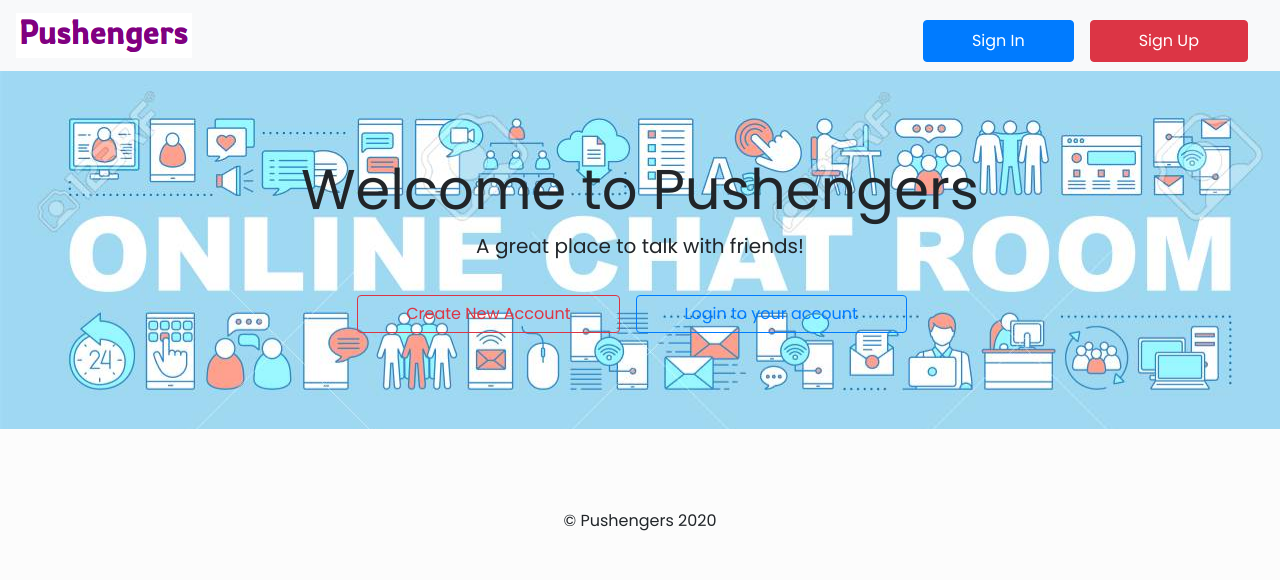
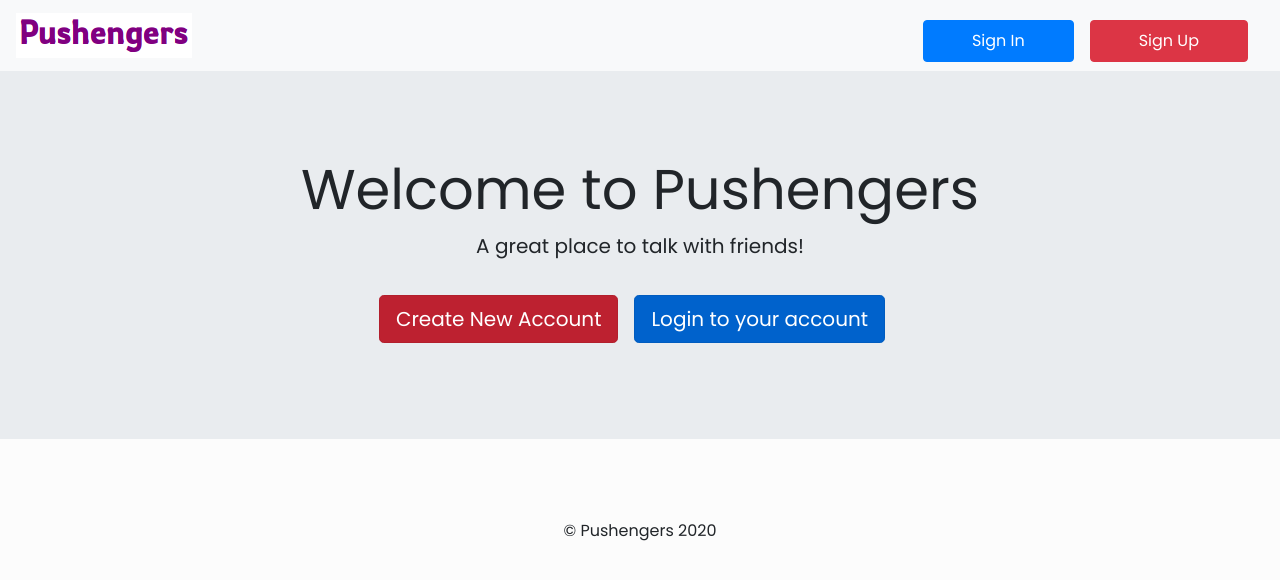
Before and after one commit to Leonardoleo/Pushengers-chat-app, a React (Create React App) app: page / in a window 1280 px wide. Shown: the top 580 px of the page. Built offline with nearby package versions, Linux system fonts and the light colour scheme; no server answers.

Commit message:
adjust button at Linkelement

```diff
--- a/src/pages/Home.js
+++ b/src/pages/Home.js
@@ -2,20 +2,20 @@
 import Header from '../components/Header';
 import Footer from '../components/Footer';
 import { Link } from 'react-router-dom';
-import Background from '../assets/images/online-chat-room.jpg';
+// import Background from '../assets/images/online-chat-room.jpg';
 export default class HomePage extends Component {
     render() {
         return (
             <div className="home">
                <Header></Header>
                <section>
-                   <div className="jumbotron jumbotron-fluid py-5" style={{ background: `url(${Background})`}}>
+                   <div className="jumbotron jumbotron-fluid py-5">
                       <div className="container text-center py-5">
                         <h1 className="display-4">Welcome to Pushengers</h1>
                         <p className="lead">A great place to talk with friends!</p>
                         <div className="mt-4">
-                           <Link type="button" className="btn btn-outline-danger px-5 mr-3" to="/signup">Create New Account</Link>
-                           <Link type="button" className="btn btn-outline-primary px-5 mr-3" to="/login">Login to your account</Link>
+                           <Link className="btn btn-danger btn-lg active text-white px-6 mr-3" type="button" to="/signup">Create New Account</Link>
+                           <Link className="btn btn-primary btn-lg active text-white px-6 mr-3" type="button" to="/login">Login to your account</Link>
                         </div>
                       </div>
                    </div>
@@ -25,3 +25,5 @@
         )
     }
 }
+
+// style={{ background: `url(${Background})`}}
```
